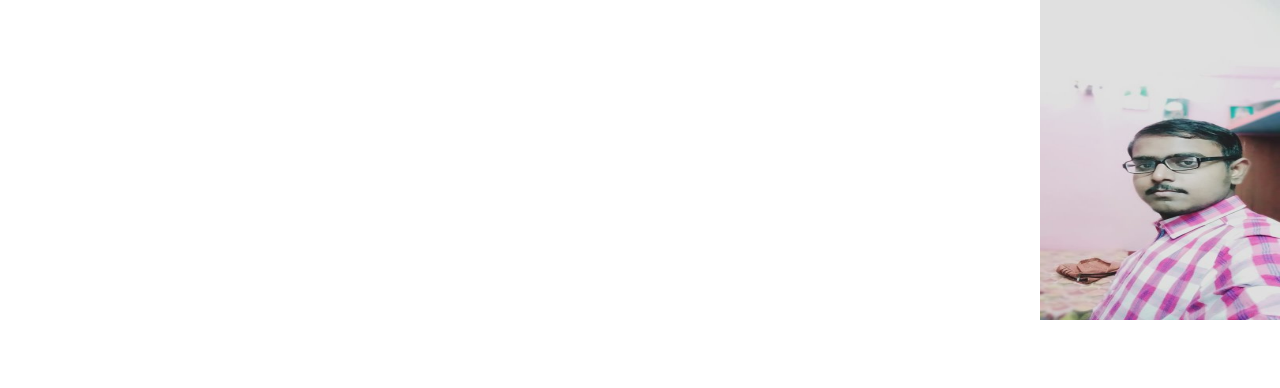
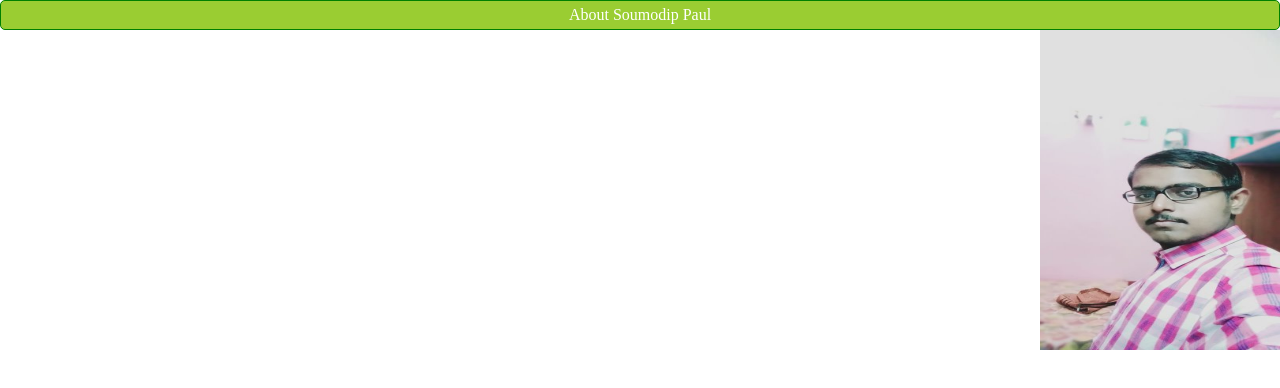
Before and after one commit to Soumodip-Paul/website, a plain HTML site: page footer/about_us.html in a window 1280 px wide. Drawn offline with Linux system fonts and the light colour scheme.

Commit message:
initial commit

```diff
--- a/footer/about_us.html
+++ b/footer/about_us.html
@@ -8,6 +8,7 @@
     <link rel="stylesheet" href="../style.css">
 </head>
 <body>
+    <nav><a href="#" style="width: 100%;">About Soumodip Paul</a></nav>
         <img src="../images/1577447338166.jpg" alt="author images" height="320px" width="240px" style="float: right;"/>
 </body>
 </html>
```
